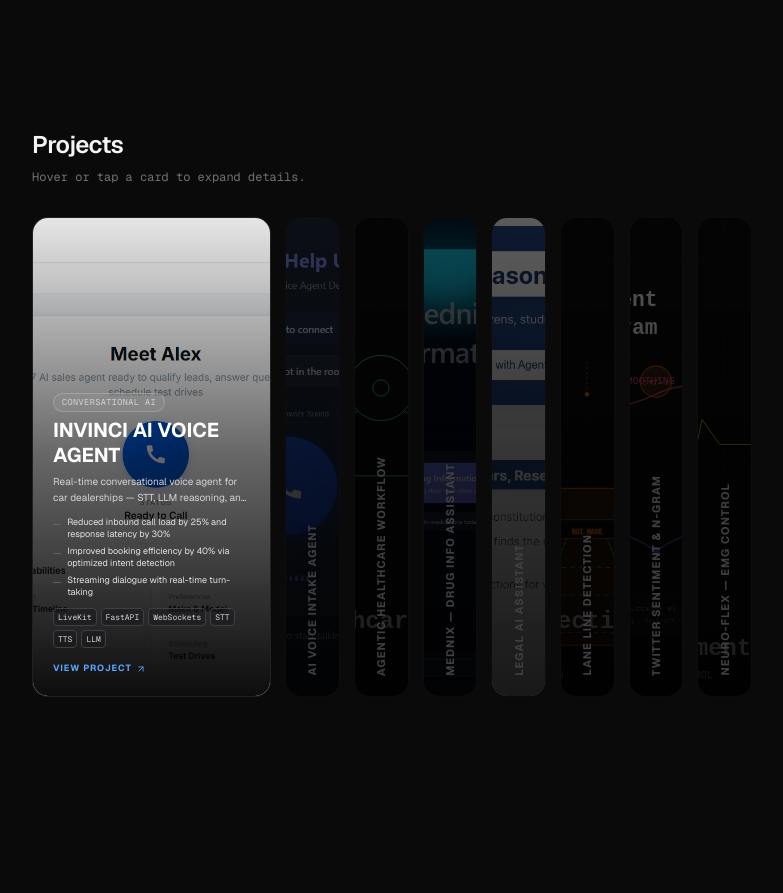
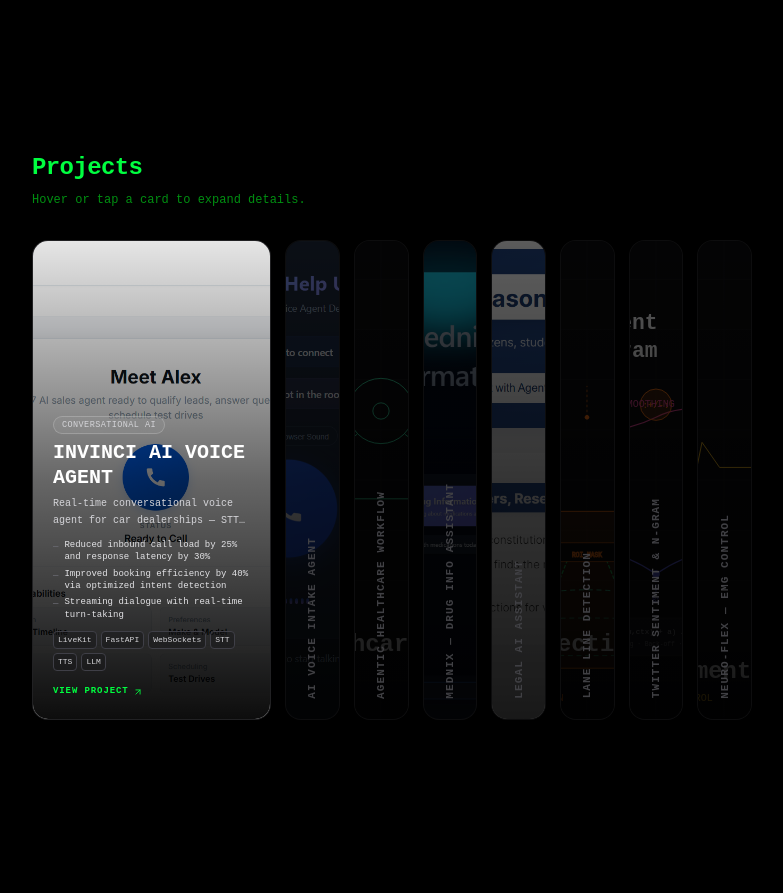
Before and after one commit to Umair-Farooque/Portfolio, a React (Vite) app: page / in a window 1280 px wide. Shown: the part 1800-2693 px from the top of the page, without its empty margins (248-1031 px from the left). Built offline with nearby package versions, Linux system fonts and the light colour scheme; the HTML template or start-up script is replaced by a standard one.

Commit message:
style: update color scheme to neon green theme
Replace zinc and gold colors with neon green (#00ff40) and dark green accents throughout footer, gallery, and holographic components for cohesive cyberpunk aesthetic.

```diff
--- a/src/App.tsx
+++ b/src/App.tsx
@@ -19,14 +19,14 @@ function App() {
                 <Skills />
                 <CV />
             </main>
-            <footer className="border-t border-zinc-800">
+            <footer className="border-t border-[#003d00]">
                 <div className="mx-auto flex max-w-3xl flex-col items-center justify-between gap-4 px-6 py-8 sm:flex-row">
-                    <p className="font-mono text-xs text-zinc-400">© 2026 Muhammad Umair Farooq</p>
-                    <div className="flex flex-wrap items-center gap-x-3 gap-y-1.5 font-mono text-xs text-zinc-400">
+                    <p className="font-mono text-xs text-[#008f11]">© 2026 Muhammad Umair Farooq</p>
+                    <div className="flex flex-wrap items-center gap-x-3 gap-y-1.5 font-mono text-xs text-[#008f11]">
                         <a
                             href="/resume.pdf"
                             download
-                            className="transition-colors hover:text-zinc-200"
+                            className="transition-colors hover:text-[#00ff40] hover:text-shadow-glow"
                         >
                             Resume
                         </a>
@@ -35,7 +35,7 @@ function App() {
                             href="https://github.com/Umair-Farooque"
                             target="_blank"
                             rel="noopener noreferrer"
-                            className="transition-colors hover:text-zinc-200"
+                            className="transition-colors hover:text-[#00ff40] hover:text-shadow-glow"
                         >
                             GitHub
                         </a>
@@ -44,7 +44,7 @@ function App() {
                             href="https://www.linkedin.com/in/umairfaroq/"
                             target="_blank"
                             rel="noopener noreferrer"
-                            className="transition-colors hover:text-zinc-200"
+                            className="transition-colors hover:text-[#00ff40] hover:text-shadow-glow"
                         >
                             LinkedIn
                         </a>
@@ -53,14 +53,14 @@ function App() {
                             href="https://wa.me/923084624629"
                             target="_blank"
                             rel="noopener noreferrer"
-                            className="transition-colors hover:text-zinc-200"
+                            className="transition-colors hover:text-[#00ff40] hover:text-shadow-glow"
                         >
                             WhatsApp
                         </a>
                         <span>·</span>
                         <a
                             href="mailto:farooq.intellecta@gmail.com"
-                            className="transition-colors hover:text-zinc-200"
+                            className="transition-colors hover:text-[#00ff40] hover:text-shadow-glow"
                         >
                             Email
                         </a>
--- a/src/components/ui/elastic-gallery.tsx
+++ b/src/components/ui/elastic-gallery.tsx
@@ -130,7 +130,7 @@ export function ElasticGallery({ items }: ElasticGalleryProps) {
                     target="_blank"
                     rel="noopener noreferrer"
                     onClick={(e) => e.stopPropagation()}
-                    className="mt-2 inline-flex items-center gap-1 text-[9px] font-bold uppercase tracking-widest text-[#5ca8ff] hover:text-[#9bc7ff] transition-colors"
+                    className="mt-2 inline-flex items-center gap-1 text-[9px] font-bold uppercase tracking-widest text-[#00ff40] hover:text-[#33ff66] transition-colors"
                   >
                     View Project <ArrowUpRight className="h-2.5 w-2.5" />
                   </a>
--- a/src/components/ui/holographic-wall.tsx
+++ b/src/components/ui/holographic-wall.tsx
@@ -118,8 +118,8 @@ export function HolographicWall({
                 scale: mousePosition && distance < radius ? 1.3 : 1,
                 color:
                   mousePosition && distance < radius
-                    ? `rgba(255, 215, 0, ${0.3 + letterIntensity})`
-                    : "rgba(200, 200, 200, 0.15)",
+                    ? `rgba(0, 255, 64, ${0.3 + letterIntensity})`
+                    : "rgba(0, 255, 64, 0.1)",
               }}
               transition={{
                 type: "spring",
@@ -132,7 +132,7 @@ export function HolographicWall({
                 top: letter.y,
                 textShadow:
                   mousePosition && distance < radius
-                    ? `0 0 ${letterIntensity * 25}px rgba(255, 215, 0, ${letterIntensity})`
+                    ? `0 0 ${letterIntensity * 25}px rgba(0, 255, 64, ${letterIntensity})`
                     : "none",
               }}
             >
@@ -161,7 +161,7 @@ export function HolographicWall({
               height: `${radius * 2}px`,
               transform: "translate(-50%, -50%)",
               background:
-                "radial-gradient(circle, rgba(255, 215, 0, 0.6) 0%, rgba(255, 215, 0, 0.3) 30%, transparent 70%)",
+                "radial-gradient(circle, rgba(0, 255, 64, 0.6) 0%, rgba(0, 255, 64, 0.3) 30%, transparent 70%)",
               filter: "blur(40px)",
             }}
           />
--- a/src/index.css
+++ b/src/index.css
@@ -1,52 +1,52 @@
 @import "tailwindcss";
 
 @theme {
-  --font-sans: "Geist", ui-sans-serif, system-ui, -apple-system, "Segoe UI", sans-serif;
-  --font-mono: "Geist Mono", ui-monospace, SFMono-Regular, Menlo, monospace;
+  --font-sans: "VT323", "Courier New", monospace;
+  --font-serif: "Georgia", serif;
+  --font-mono: "VT323", "Courier New", monospace;
 
-  /* shadcn-compatible tokens */
-  --color-background: #0a0a0b;
-  --color-foreground: #f4f4f5;
-  --color-muted: #18181b;
-  --color-muted-foreground: #71717a;
-  --color-ring: #3f3f46;
-  --color-border: #27272a;
+  /* Cyberpunk Neon Green Theme */
+  --color-background: #000000;
+  --color-foreground: #00ff40;
+  --color-muted: #001a00;
+  --color-muted-foreground: #008f11;
+  --color-ring: #00FF41;
+  --color-border: #003d00;
 
-  /* Consolidated semantic color palette (reduces 48+ colors to ~12) */
-  --color-text-primary: #f4f4f5;      /* zinc-50 - main headings, high emphasis */
-  --color-text-secondary: #d4d4d8;    /* zinc-300 - subheadings, roles */
-  --color-text-tertiary: #a1a1aa;     /* zinc-400 - body text, descriptions */
-  --color-text-muted: #71717a;        /* zinc-500 - labels, meta, placeholders */
-  --color-text-subtle: #52525b;       /* zinc-600 - disabled, dividers, low emphasis */
-  --color-text-inverse: #0a0a0b;      /* zinc-950 - on light backgrounds */
-  --color-text-accent: #34d399;       /* emerald-400 - success states */
-  --color-text-error: #f87171;        /* red-400 - error states */
-  --color-text-link: #d4d4d8;         /* zinc-300 - links */
-  --color-text-link-hover: #f4f4f5;   /* zinc-50 - link hover */
+  /* Consolidated semantic color palette - Neon Green */
+  --color-text-primary: #00ff40;
+  --color-text-secondary: #00ff40;
+  --color-text-tertiary: #008f11;
+  --color-text-muted: #008f11;
+  --color-text-subtle: #003d00;
+  --color-text-inverse: #000000;
+  --color-text-accent: #00ff40;
+  --color-text-error: #ff0055;
+  --color-text-link: #00ff40;
+  --color-text-link-hover: #00ff40;
 
-  /* Consolidated button variants (reduces 7 styles to 4) */
-  --btn-primary-bg: #f4f4f5;          /* zinc-100 */
-  --btn-primary-text: #0a0a0b;        /* zinc-950 */
-  --btn-primary-hover: #ffffff;       /* white */
-  --btn-primary-disabled-bg: #27272a; /* zinc-800 */
-  --btn-primary-disabled-text: #71717a; /* zinc-500 */
+  --btn-primary-bg: #00ff40;
+  --btn-primary-text: #000000;
+  --btn-primary-hover: #00ff40;
+  --btn-primary-disabled-bg: #001a00;
+  --btn-primary-disabled-text: #008f11;
 
-  --btn-ghost-border: #27272a;        /* zinc-800 */
-  --btn-ghost-text: #a1a1aa;          /* zinc-400 */
-  --btn-ghost-hover-border: #3f3f46;  /* zinc-700 */
-  --btn-ghost-hover-text: #f4f4f5;    /* zinc-50 */
+  --btn-ghost-border: #003d00;
+  --btn-ghost-text: #008f11;
+  --btn-ghost-hover-border: #00ff40;
+  --btn-ghost-hover-text: #00ff40;
 
-  --btn-icon-bg: #f4f4f5;             /* zinc-100 */
-  --btn-icon-text: #0a0a0b;           /* zinc-950 */
-  --btn-icon-hover: #ffffff;          /* white */
-  --btn-icon-disabled: #71717a;       /* zinc-500 */
+  --btn-icon-bg: #00ff40;
+  --btn-icon-text: #000000;
+  --btn-icon-hover: #00ff40;
+  --btn-icon-disabled: #008f11;
 
-  --btn-nav-text: #71717a;            /* zinc-500 */
-  --btn-nav-text-active: #f4f4f5;     /* zinc-50 */
-  --btn-nav-hover: #d4d4d8;           /* zinc-300 */
+  --btn-nav-text: #008f11;
+  --btn-nav-text-active: #00ff40;
+  --btn-nav-hover: #00ff40;
 
-  --btn-carousel-bg: rgba(10,10,11,0.7);  /* background/70 */
-  --btn-carousel-text: #f4f4f5;       /* foreground */
+  --btn-carousel-bg: rgba(0, 0, 0, 0.8);
+  --btn-carousel-text: #00ff40;
 }
 
 html {
@@ -55,21 +55,21 @@ html {
 
 body {
   margin: 0;
-  background-color: #0a0a0b;
-  color: #f4f4f5;
+  background-color: #000000;
+  color: #00ff40;
   font-family: var(--font-sans);
   -webkit-font-smoothing: antialiased;
   -moz-osx-font-smoothing: grayscale;
 }
 
 ::selection {
-  background-color: #f4f4f5;
-  color: #0a0a0b;
+  background-color: #00ff40;
+  color: #000000;
 }
 
 /* Scrambled characters during text animation */
 .dud {
-  color: #52525b;
+  color: #003d00;
 }
 
 /* Thin, subtle scrollbar */
@@ -83,12 +83,14 @@ body {
 }
 
 ::-webkit-scrollbar-thumb {
-  background: #27272a;
+  background: #003d00;
   border-radius: 999px;
+  box-shadow: 0 0 10px #00ff40;
 }
 
 ::-webkit-scrollbar-thumb:hover {
-  background: #3f3f46;
+  background: #00ff40;
+  box-shadow: 0 0 15px #00ff40;
 }
 
 /* Carousel caption entrance */
@@ -126,51 +128,77 @@ body {
 .btn-primary {
   background-color: var(--btn-primary-bg);
   color: var(--btn-primary-text);
-  transition: background-color 0.15s ease, transform 0.05s ease;
+  transition: background-color 0.15s ease, transform 0.05s ease, box-shadow 0.15s ease;
+  box-shadow: 0 0 10px rgba(0, 255, 64, 0.3);
 }
-.btn-primary:hover { background-color: var(--btn-primary-hover); }
+.btn-primary:hover {
+  background-color: var(--btn-primary-hover);
+  box-shadow: 0 0 20px rgba(0, 255, 64, 0.6);
+}
 .btn-primary:active { transform: scale(0.99); }
 .btn-primary:disabled {
   background-color: var(--btn-primary-disabled-bg);
   color: var(--btn-primary-disabled-text);
   cursor: not-allowed;
   transform: none;
+  box-shadow: none;
 }
 
 .btn-ghost {
   border: 1px solid var(--btn-ghost-border);
   color: var(--btn-ghost-text);
-  transition: border-color 0.15s ease, color 0.15s ease;
+  transition: border-color 0.15s ease, color 0.15s ease, box-shadow 0.15s ease;
 }
 .btn-ghost:hover {
   border-color: var(--btn-ghost-hover-border);
   color: var(--btn-ghost-hover-text);
+  box-shadow: 0 0 10px rgba(0, 255, 64, 0.4);
 }
 
 .btn-icon {
   background-color: var(--btn-icon-bg);
   color: var(--btn-icon-text);
-  transition: background-color 0.15s ease, transform 0.05s ease;
+  transition: background-color 0.15s ease, transform 0.05s ease, box-shadow 0.15s ease;
+  box-shadow: 0 0 10px rgba(0, 255, 64, 0.3);
 }
-.btn-icon:hover { background-color: var(--btn-icon-hover); }
+.btn-icon:hover {
+  background-color: var(--btn-icon-hover);
+  box-shadow: 0 0 20px rgba(0, 255, 64, 0.6);
+}
 .btn-icon:active { transform: scale(0.95); }
 .btn-icon:disabled {
   opacity: 0.4;
   cursor: not-allowed;
   transform: none;
+  box-shadow: none;
 }
 
 .btn-nav {
   color: var(--btn-nav-text);
-  transition: color 0.15s ease;
+  transition: color 0.15s ease, text-shadow 0.15s ease;
 }
-.btn-nav:hover { color: var(--btn-nav-hover); }
-.btn-nav.active { color: var(--btn-nav-text-active); font-weight: 500; }
+.btn-nav:hover {
+  color: var(--btn-nav-hover);
+  text-shadow: 0 0 8px rgba(0, 255, 64, 0.6);
+}
+.btn-nav.active {
+  color: var(--btn-nav-text-active);
+  font-weight: 500;
+  text-shadow: 0 0 10px rgba(0, 255, 64, 0.8);
+}
 
 .btn-carousel {
   background-color: var(--btn-carousel-bg);
   color: var(--btn-carousel-text);
   backdrop-filter: blur(4px);
-  transition: background-color 0.15s ease;
+  transition: background-color 0.15s ease, box-shadow 0.15s ease;
+  box-shadow: 0 0 10px rgba(0, 255, 64, 0.2);
 }
-.btn-carousel:hover { background-color: var(--color-background); }
+.btn-carousel:hover {
+  background-color: var(--color-background);
+  box-shadow: 0 0 15px rgba(0, 255, 64, 0.4);
+.text-shadow-glow {
+  text-shadow: 0 0 8px rgba(0, 255, 64, 0.6);
+}
+
+}
```
